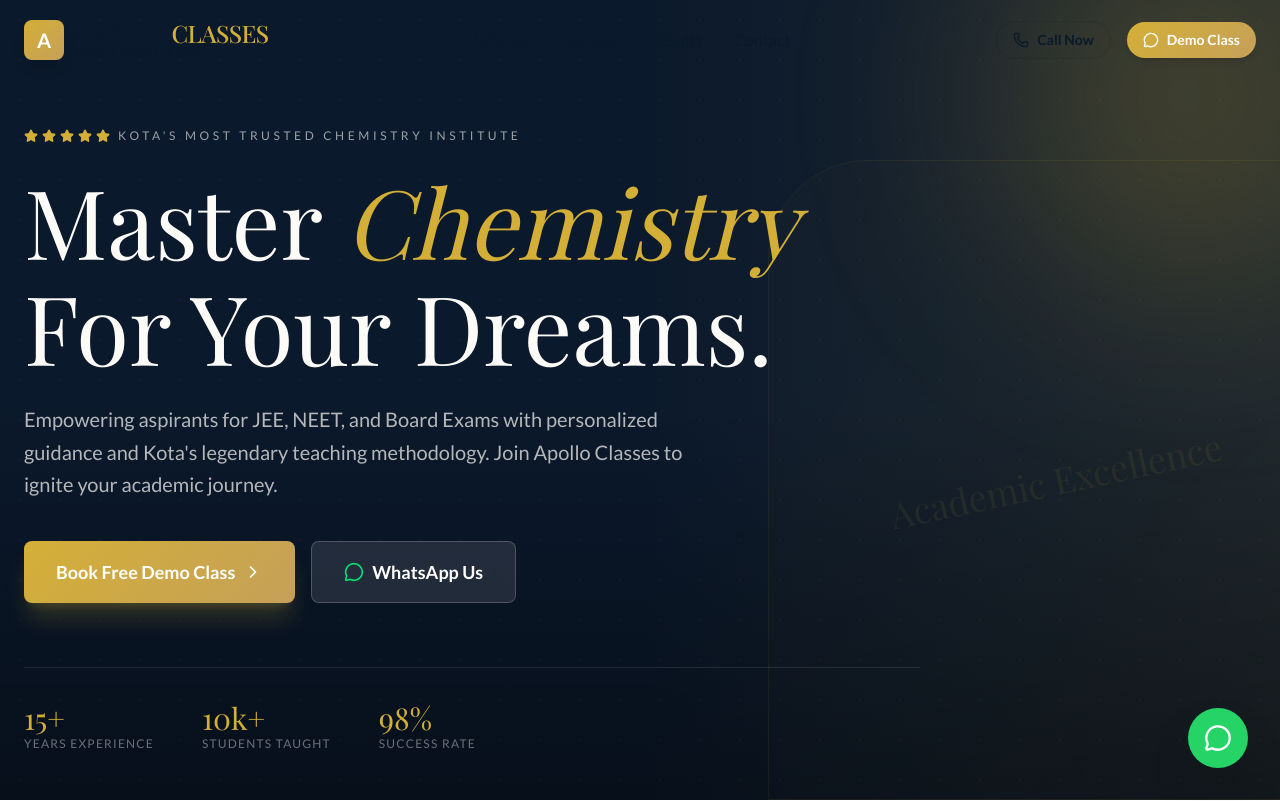
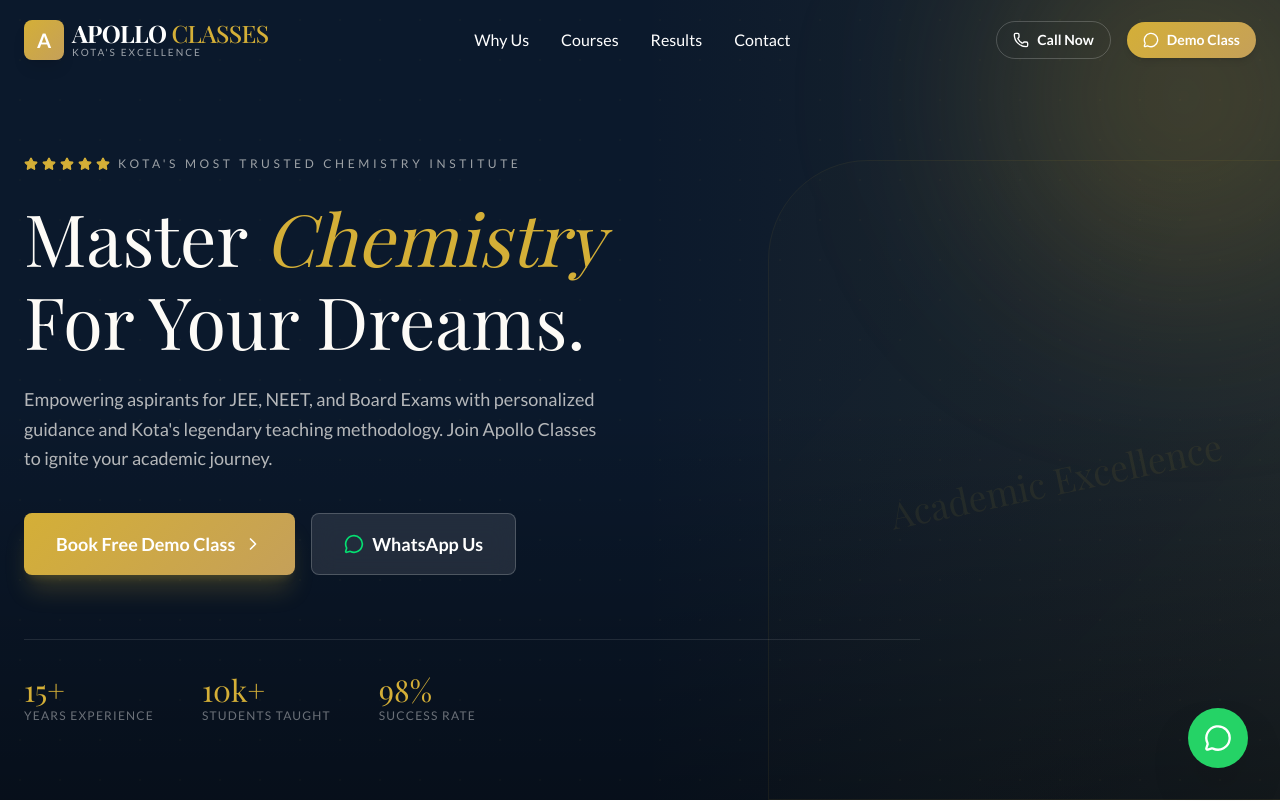
Before and after one commit to owais0p/apolloclasses-demo, a React (Vite) app: page / in a window 1280 px wide. Shown: the top 801 px of the page. Built offline with nearby package versions, Linux system fonts and the light colour scheme; a web font is replaced by a local one.

Commit message:
Refine navbar blending and hero typography scaling

```diff
--- a/src/components/Header.jsx
+++ b/src/components/Header.jsx
@@ -15,7 +15,7 @@ const Header = () => {
   return (
     <header
       className={`fixed top-0 left-0 right-0 z-50 transition-all duration-500 ${
-        isScrolled ? 'glass-nav py-3' : 'bg-transparent py-5'
+        isScrolled ? 'bg-white/90 backdrop-blur-lg py-3 shadow-lg border-b border-primary/5' : 'bg-transparent py-5'
       }`}
     >
       <div className="container mx-auto px-6 flex justify-between items-center">
@@ -24,14 +24,14 @@ const Header = () => {
             A
           </div>
           <div>
-            <h1 className="text-xl md:text-2xl font-bold tracking-tight text-primary leading-none">
+            <h1 className={`text-xl md:text-2xl font-bold tracking-tight leading-none transition-colors duration-300 ${isScrolled ? 'text-primary' : 'text-white'}`}>
               APOLLO <span className="text-accent font-medium">CLASSES</span>
             </h1>
-            <p className="text-[10px] uppercase tracking-[0.2em] text-primary/60 font-sans">Kota's Excellence</p>
+            <p className={`text-[10px] uppercase tracking-[0.2em] font-sans transition-colors duration-300 ${isScrolled ? 'text-primary/60' : 'text-white/60'}`}>Kota's Excellence</p>
           </div>
         </div>
 
-        <nav className="hidden md:flex items-center gap-8 font-medium">
+        <nav className={`hidden md:flex items-center gap-8 font-medium transition-colors duration-300 ${isScrolled ? 'text-primary' : 'text-white'}`}>
           <a href="#why-choose" className="hover:text-accent smooth-hover">Why Us</a>
           <a href="#courses" className="hover:text-accent smooth-hover">Courses</a>
           <a href="#results" className="hover:text-accent smooth-hover">Results</a>
@@ -41,7 +41,9 @@ const Header = () => {
         <div className="flex items-center gap-4">
           <a
             href="tel:+911234567890"
-            className="hidden sm:flex items-center gap-2 px-4 py-2 rounded-full border border-primary/10 hover:border-accent hover:text-accent smooth-hover"
+            className={`hidden sm:flex items-center gap-2 px-4 py-2 rounded-full border smooth-hover ${
+              isScrolled ? 'border-primary/10 text-primary hover:border-accent hover:text-accent' : 'border-white/20 text-white hover:border-accent hover:text-accent'
+            }`}
           >
             <Phone size={16} />
             <span className="text-sm font-semibold">Call Now</span>
--- a/src/components/Hero.jsx
+++ b/src/components/Hero.jsx
@@ -31,9 +31,9 @@ const Hero = () => {
             initial={{ opacity: 0, y: 30 }}
             animate={{ opacity: 1, y: 0 }}
             transition={{ duration: 0.8, delay: 0.2 }}
-            className="text-5xl md:text-7xl lg:text-8xl font-serif text-ivory mb-6 leading-[1.1]"
+            className="text-4xl sm:text-5xl md:text-6xl lg:text-7xl font-serif text-ivory mb-6 leading-[1.15]"
           >
-            Master <span className="text-accent italic">Chemistry</span> <br />
+            Master <span className="text-accent italic">Chemistry</span> <br className="hidden sm:block" />
             For Your Dreams.
           </motion.h1>
 
@@ -41,7 +41,7 @@ const Hero = () => {
             initial={{ opacity: 0, y: 20 }}
             animate={{ opacity: 1, y: 0 }}
             transition={{ duration: 0.8, delay: 0.4 }}
-            className="text-lg md:text-xl text-ivory/70 mb-10 max-w-2xl font-sans leading-relaxed"
+            className="text-base md:text-lg text-ivory/70 mb-10 max-w-xl font-sans leading-relaxed"
           >
             Empowering aspirants for JEE, NEET, and Board Exams with personalized guidance and Kota's legendary teaching methodology.
             Join Apollo Classes to ignite your academic journey.
```
